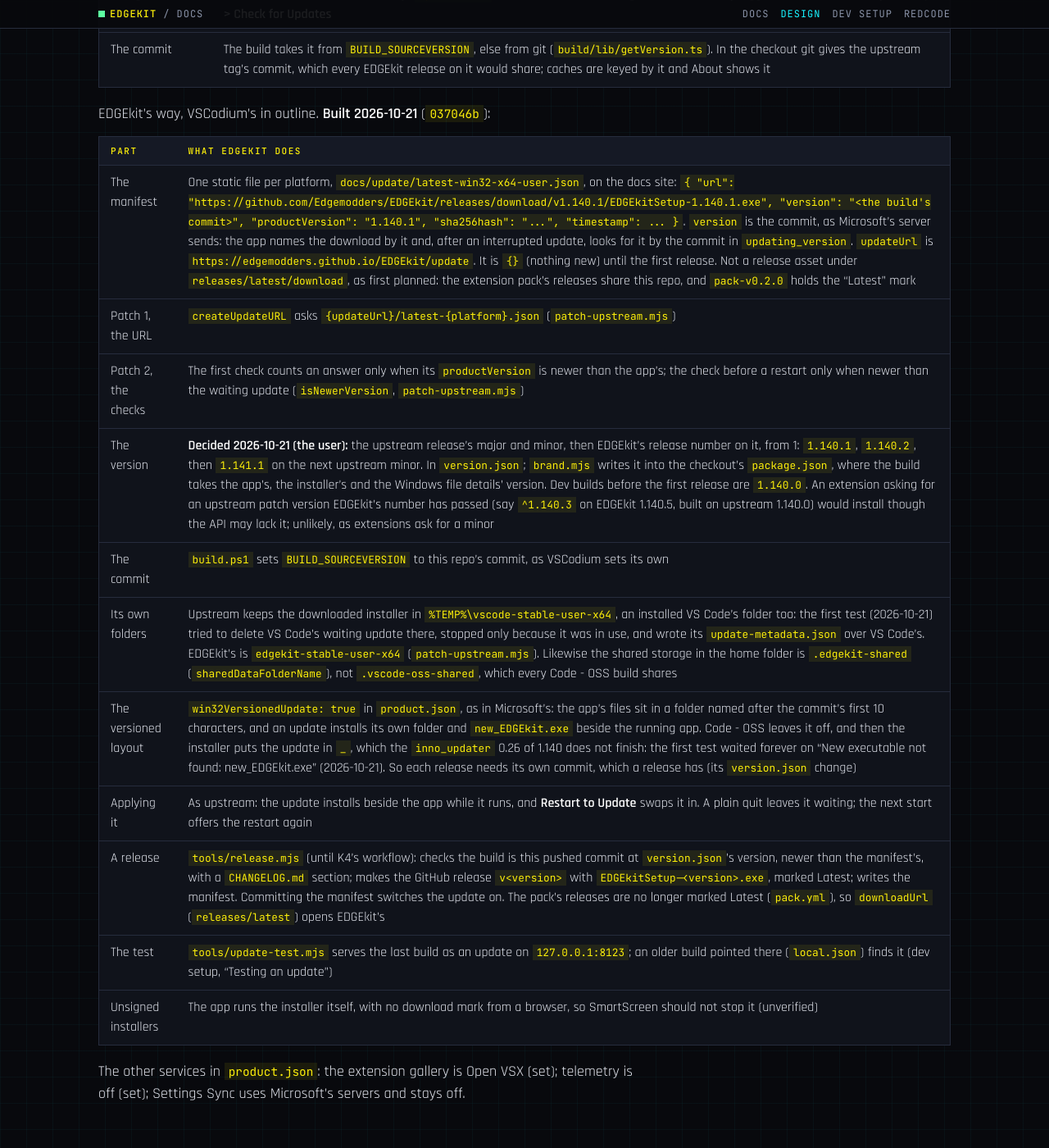
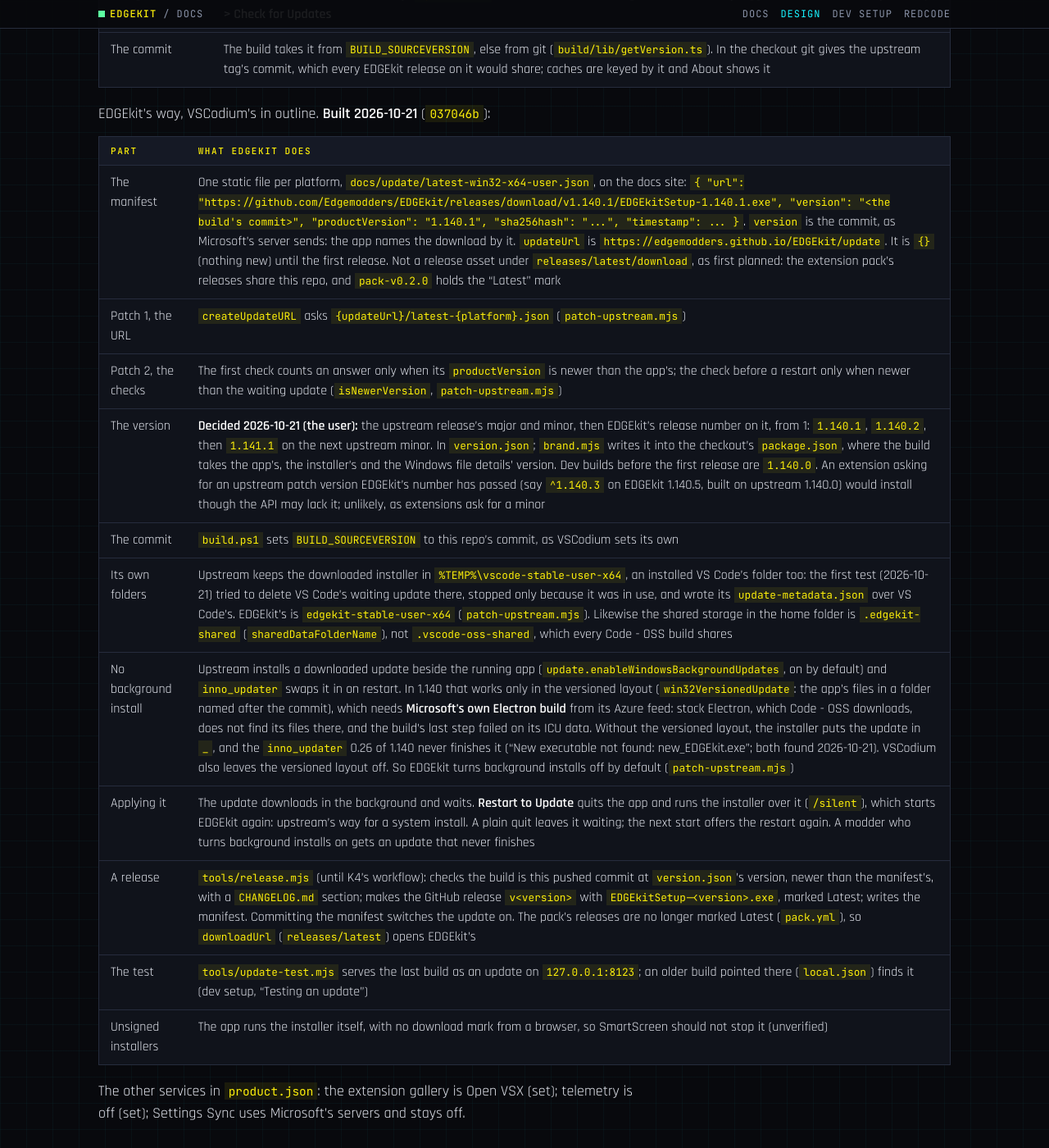
Before and after one commit to Edgemodders/EDGEkit, a Jekyll site: the page built from docs/design.md, in a window 1280 px wide and 1400 px high, scrolled down 12607 px. Shown: the whole window at 82% size. Built offline with Jekyll 4.4.1, drawn with Linux system fonts in a browser that asks for light colours; our own code applies the rules of GitHub Pages for plain Markdown files.

Commit message:
Updates: tested end to end on the dev PC; docs and status
1.140.1 found 1.140.2 on a local test server, downloaded it into its own
folder, waited, and the installer run as Restart to Update runs it left
1.140.2 installed, which then found nothing newer.

Co-Authored-By: Claude Opus 5.5 <noreply@anthropic.com>

```diff
--- a/docs/design.md
+++ b/docs/design.md
@@ -199,14 +199,14 @@ EDGEkit's way, VSCodium's in outline. **Built 2026-10-21** (`037046b`):
 
 | Part | What EDGEkit does |
 |---|---|
-| The manifest | One static file per platform, `docs/update/latest-win32-x64-user.json`, on the docs site: `{ "url": "https://github.com/Edgemodders/EDGEkit/releases/download/v1.140.1/EDGEkitSetup-1.140.1.exe", "version": "<the build's commit>", "productVersion": "1.140.1", "sha256hash": "...", "timestamp": ... }`. `version` is the commit, as Microsoft's server sends: the app names the download by it and, after an interrupted update, looks for it by the commit in `updating_version`. `updateUrl` is `https://edgemodders.github.io/EDGEkit/update`. It is `{}` (nothing new) until the first release. Not a release asset under `releases/latest/download`, as first planned: the extension pack's releases share this repo, and `pack-v0.2.0` holds the "Latest" mark |
+| The manifest | One static file per platform, `docs/update/latest-win32-x64-user.json`, on the docs site: `{ "url": "https://github.com/Edgemodders/EDGEkit/releases/download/v1.140.1/EDGEkitSetup-1.140.1.exe", "version": "<the build's commit>", "productVersion": "1.140.1", "sha256hash": "...", "timestamp": ... }`. `version` is the commit, as Microsoft's server sends: the app names the download by it. `updateUrl` is `https://edgemodders.github.io/EDGEkit/update`. It is `{}` (nothing new) until the first release. Not a release asset under `releases/latest/download`, as first planned: the extension pack's releases share this repo, and `pack-v0.2.0` holds the "Latest" mark |
 | Patch 1, the URL | `createUpdateURL` asks `{updateUrl}/latest-{platform}.json` (`patch-upstream.mjs`) |
 | Patch 2, the checks | The first check counts an answer only when its `productVersion` is newer than the app's; the check before a restart only when newer than the waiting update (`isNewerVersion`, `patch-upstream.mjs`) |
 | The version | **Decided 2026-10-21 (the user):** the upstream release's major and minor, then EDGEkit's release number on it, from 1: `1.140.1`, `1.140.2`, then `1.141.1` on the next upstream minor. In `version.json`; `brand.mjs` writes it into the checkout's `package.json`, where the build takes the app's, the installer's and the Windows file details' version. Dev builds before the first release are `1.140.0`. An extension asking for an upstream patch version EDGEkit's number has passed (say `^1.140.3` on EDGEkit 1.140.5, built on upstream 1.140.0) would install though the API may lack it; unlikely, as extensions ask for a minor |
 | The commit | `build.ps1` sets `BUILD_SOURCEVERSION` to this repo's commit, as VSCodium sets its own |
 | Its own folders | Upstream keeps the downloaded installer in `%TEMP%\vscode-stable-user-x64`, an installed VS Code's folder too: the first test (2026-10-21) tried to delete VS Code's waiting update there, stopped only because it was in use, and wrote its `update-metadata.json` over VS Code's. EDGEkit's is `edgekit-stable-user-x64` (`patch-upstream.mjs`). Likewise the shared storage in the home folder is `.edgekit-shared` (`sharedDataFolderName`), not `.vscode-oss-shared`, which every Code - OSS build shares |
-| The versioned layout | `win32VersionedUpdate: true` in `product.json`, as in Microsoft's: the app's files sit in a folder named after the commit's first 10 characters, and an update installs its own folder and `new_EDGEkit.exe` beside the running app. Code - OSS leaves it off, and then the installer puts the update in `_`, which the `inno_updater` 0.26 of 1.140 does not finish: the first test waited forever on "New executable not found: new_EDGEkit.exe" (2026-10-21). So each release needs its own commit, which a release has (its `version.json` change) |
-| Applying it | As upstream: the update installs beside the app while it runs, and **Restart to Update** swaps it in. A plain quit leaves it waiting; the next start offers the restart again |
+| No background install | Upstream installs a downloaded update beside the running app (`update.enableWindowsBackgroundUpdates`, on by default) and `inno_updater` swaps it in on restart. In 1.140 that works only in the versioned layout (`win32VersionedUpdate`: the app's files in a folder named after the commit), which needs **Microsoft's own Electron build** from its Azure feed: stock Electron, which Code - OSS downloads, does not find its files there, and the build's last step failed on its ICU data. Without the versioned layout, the installer puts the update in `_`, and the `inno_updater` 0.26 of 1.140 never finishes it ("New executable not found: new_EDGEkit.exe"; both found 2026-10-21). VSCodium also leaves the versioned layout off. So EDGEkit turns background installs off by default (`patch-upstream.mjs`) |
+| Applying it | The update downloads in the background and waits. **Restart to Update** quits the app and runs the installer over it (`/silent`), which starts EDGEkit again: upstream's way for a system install. A plain quit leaves it waiting; the next start offers the restart again. A modder who turns background installs on gets an update that never finishes |
 | A release | `tools/release.mjs` (until K4's workflow): checks the build is this pushed commit at `version.json`'s version, newer than the manifest's, with a `CHANGELOG.md` section; makes the GitHub release `v<version>` with `EDGEkitSetup-<version>.exe`, marked Latest; writes the manifest. Committing the manifest switches the update on. The pack's releases are no longer marked Latest (`pack.yml`), so `downloadUrl` (`releases/latest`) opens EDGEkit's |
 | The test | `tools/update-test.mjs` serves the last build as an update on `127.0.0.1:8123`; an older build pointed there (`local.json`) finds it (dev setup, "Testing an update") |
 | Unsigned installers | The app runs the installer itself, with no download mark from a browser, so SmartScreen should not stop it (unverified) |
```
Also changed, not shown: CLAUDE.md (+1 -1 lines), docs/dev-setup.md (+2 -2 lines), docs/index.md (+1 -1 lines).
